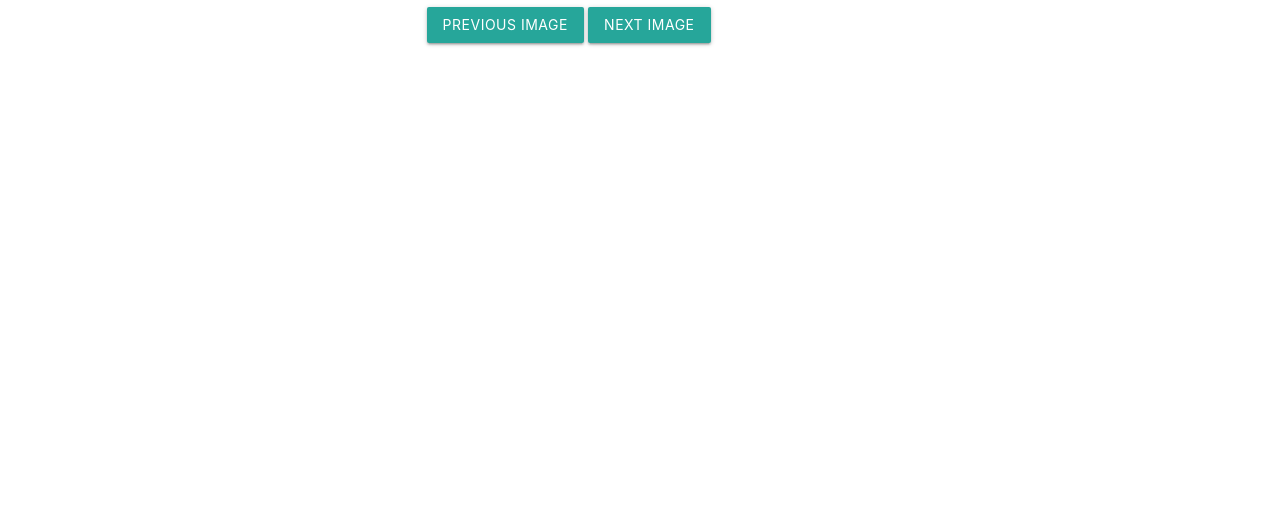
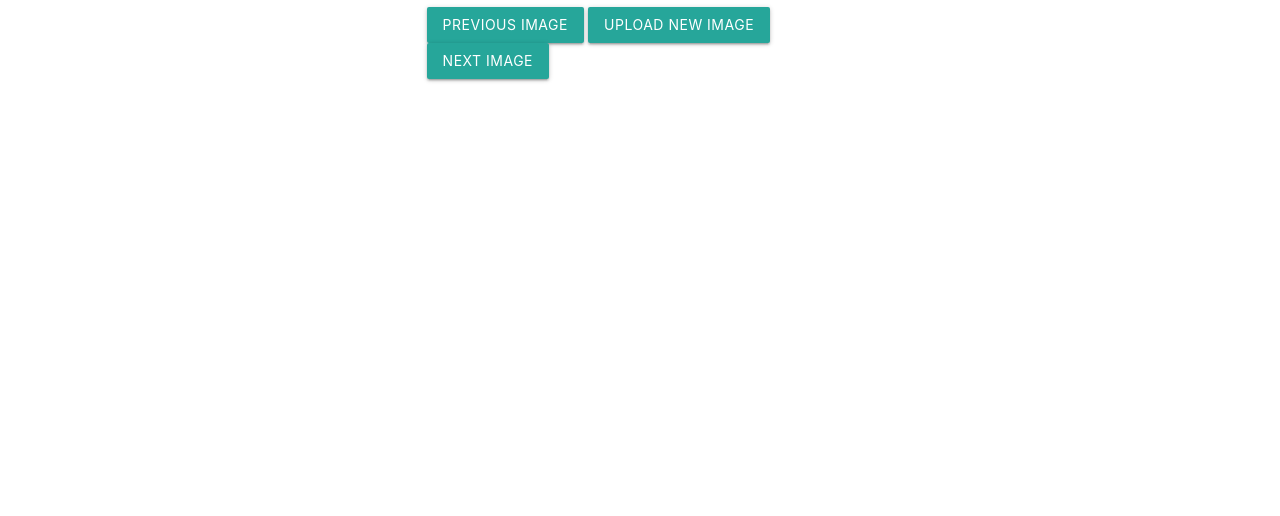
Before and after one commit to atomicproton/image-overlayer, a website: page public/step.html in a window 1280 px wide. Shown: the part 284-800 px from the top of the page. Drawn offline with Linux system fonts and the light colour scheme.

Commit message:
Added button to submit a new image

```diff
--- a/public/step.html
+++ b/public/step.html
@@ -25,6 +25,7 @@
     <div class="column" id="raw">
         <h1 class="center-align label">Uploaded image</h1>
         <a class="waves-effect waves-light btn left-align" id="left-button">Previous Image</a>
+        <a class="waves-effect waves-light btn left-align" href="/">Upload New Image</a>
         <a class="waves-effect waves-light btn right-align" id="right-button">Next Image</a>
     </div>
     <div class="column" id="processed">
```
